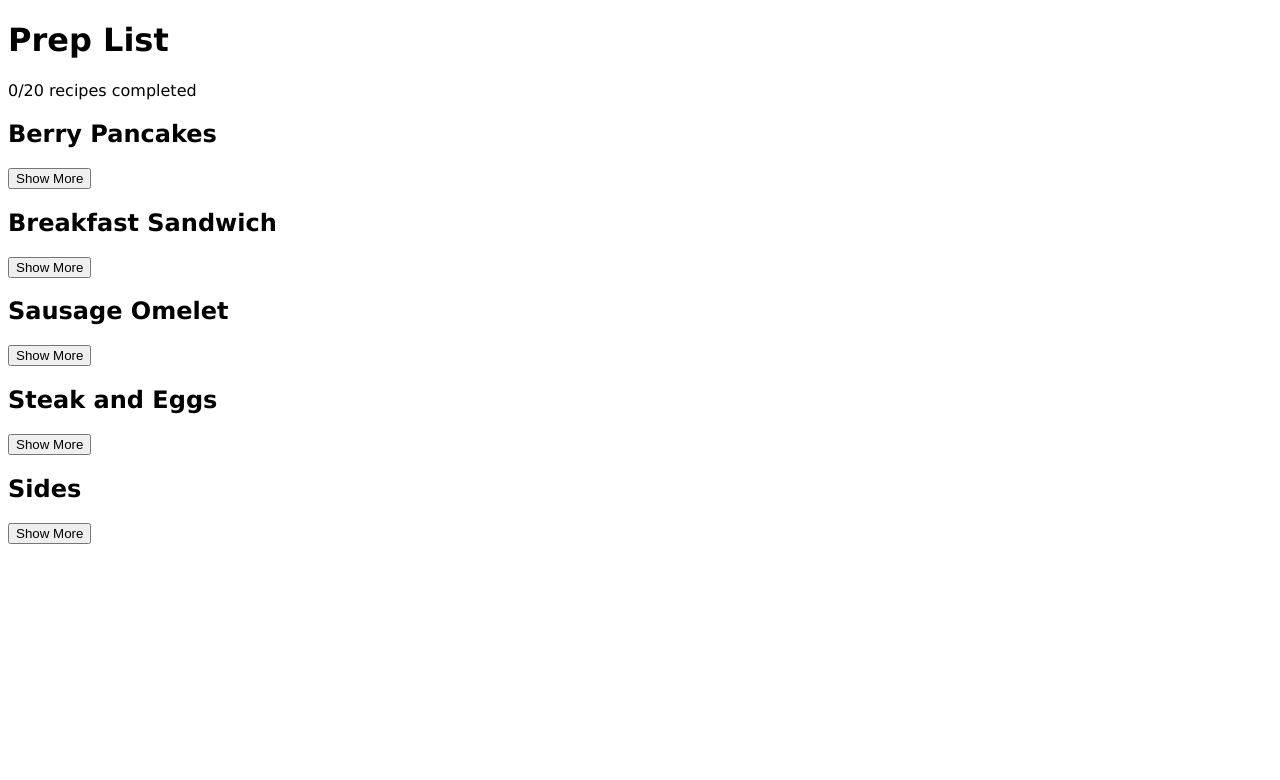
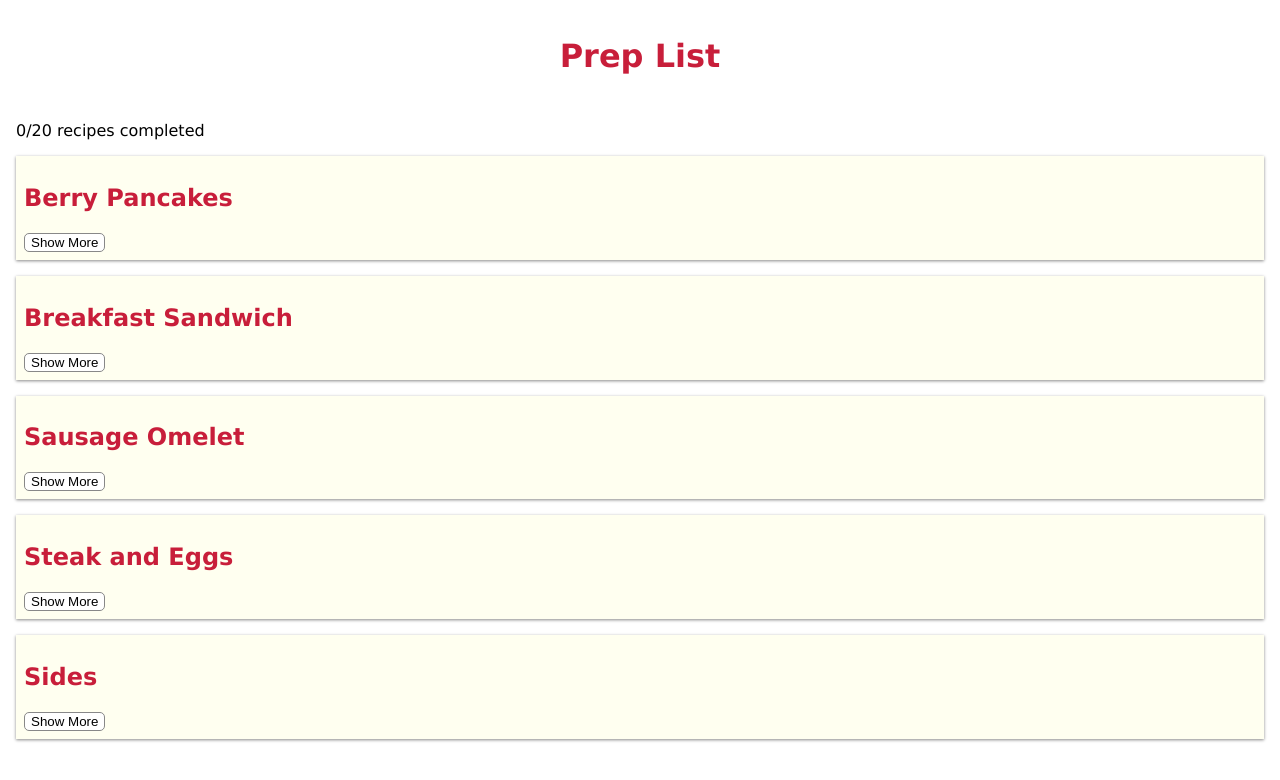
Before and after one commit to AzizaMassri/interactive-prep-list, a plain HTML site: page index.html in a window 1280 px wide. Drawn offline with Linux system fonts and the light colour scheme.

Commit message:
Add styling to prep list

```diff
--- a/style.css
+++ b/style.css
@@ -1,3 +1,38 @@
 body {
-  font-family: Verdana, sans-serif;
+font-family: Verdana, sans-serif;
+background-color: #FFFFFF;
 }
+h1 {
+display: flex;
+justify-content: center;
+padding-top: 16px;
+}
+.counter-text {
+display: flex;
+justify-content: center;
+padding-bottom: 16px;
+font-weight: bold;
+border-bottom: 3px solid #c81E3A;
+}
+h1, h2 {
+color: #C81E3A;
+}
+div {
+padding: 8px 8px;
+}
+.recipe-group-div {
+margin-bottom: 16px;
+background-color: #FFFFF0;
+box-shadow: 0 1px 3px #888888;
+}
+.button {
+border-radius: 5px;
+border: 1px solid #888888;
+background-color: #FFFFFF;
+}
+.yield {
+font-weight: bold;
+}
+.ingredient-li {
+padding-bottom: 8px;
+}
```
